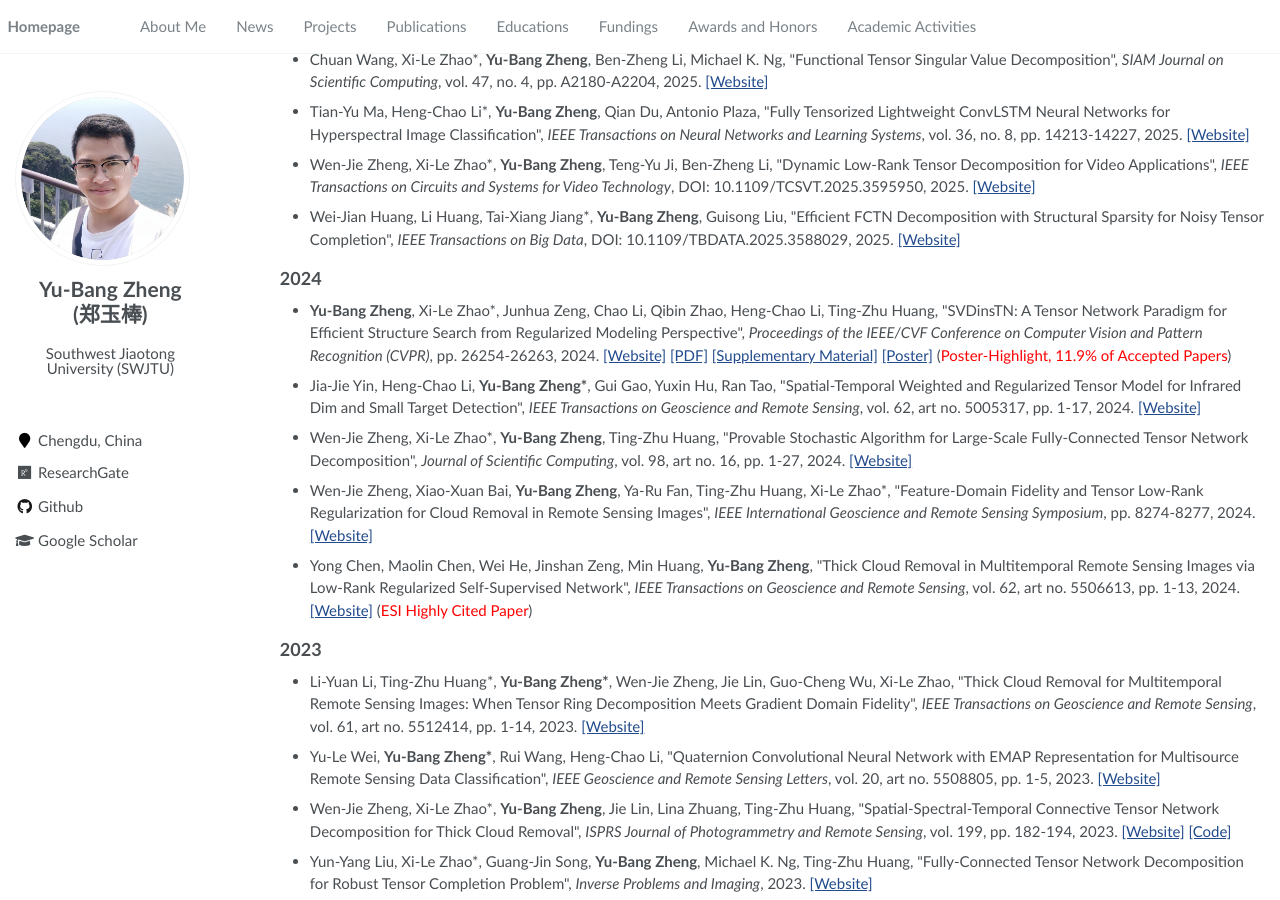
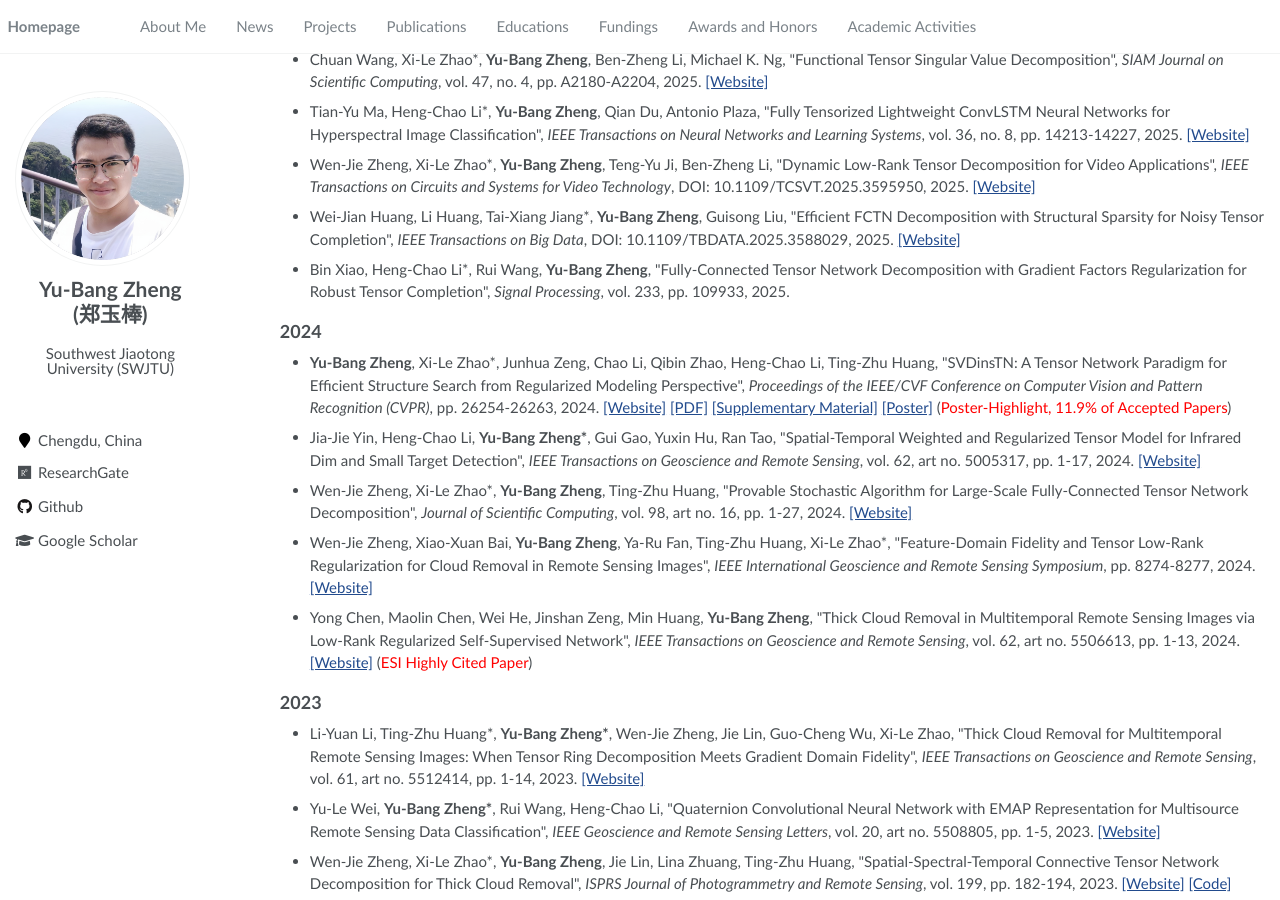
Before and after one commit to YuBangZheng/yubangzheng.github.io, a Jekyll site: the page built from pages/about.md, in a window 1280 px wide and 900 px high, scrolled down 1017 px. Built offline with Jekyll 4.4.1, drawn with Linux system fonts in a browser that asks for light colours; a script that is not in the unit is left out.

Commit message:
Update about.md

```diff
--- a/pages/about.md
+++ b/pages/about.md
@@ -84,6 +84,8 @@ My current interests include high-dimensional image processing, machine learning
 - Wen-Jie Zheng, Xi-Le Zhao\*, **Yu-Bang Zheng**, Teng-Yu Ji, Ben-Zheng Li, \"Dynamic Low-Rank Tensor Decomposition for Video Applications\", _IEEE Transactions on Circuits and Systems for Video Technology_, DOI: 10.1109/TCSVT.2025.3595950, 2025. [[Website]](https://ieeexplore.ieee.org/document/11113406)
 
 - Wei-Jian Huang, Li Huang, Tai-Xiang Jiang\*, **Yu-Bang Zheng**, Guisong Liu, \"Efficient FCTN Decomposition with Structural Sparsity for Noisy Tensor Completion\", _IEEE Transactions on Big Data_, DOI: 10.1109/TBDATA.2025.3588029, 2025. [[Website]](https://ieeexplore.ieee.org/document/11077440)
+
+- Bin Xiao, Heng-Chao Li\*, Rui Wang, **Yu-Bang Zheng**, \"Fully-Connected Tensor Network Decomposition with Gradient Factors Regularization for Robust Tensor Completion\", _Signal Processing_, vol. 233, pp. 109933, 2025.
 
 ## 2024
 
```
